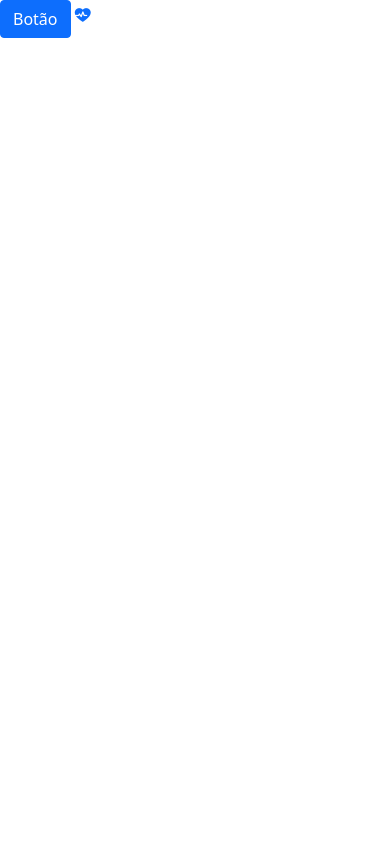
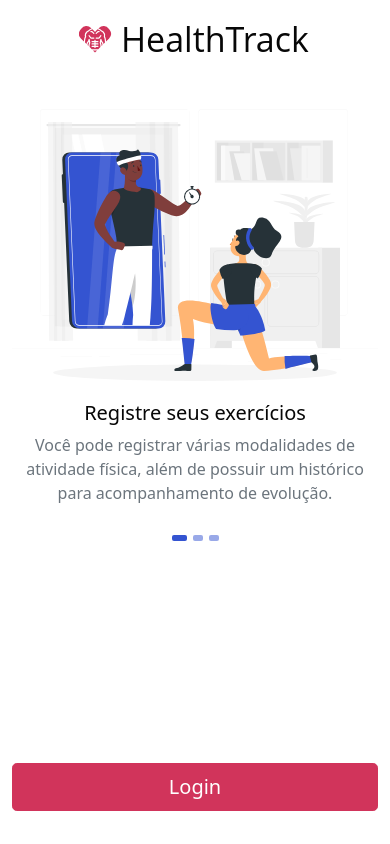
Before and after one commit to arielribeiror/health-track, a website: page index.html in a window 390 px wide. Drawn offline with nearby package versions, Linux system fonts and the light colour scheme; files that its build step writes are made by us from their sources.

Commit message:
intro page partial implements

```diff
--- a/index.html
+++ b/index.html
@@ -10,7 +10,142 @@
     <link rel="stylesheet" href="./src/assets/css/style.css" />
   </head>
   <body>
-    <button type="button" class="btn btn-primary">Botão</button>
-    <i class="icon icon-heart-beats text-primary"></i>
+    <div
+      class="modal fade"
+      id="loginModal"
+      tabindex="-1"
+      aria-labelledby="loginModalLabel"
+      aria-hidden="true"
+    >
+      <div class="modal-dialog">
+        <div class="modal-content">
+          <div class="modal-header">
+            <h5 class="modal-title" id="loginModalLabel">Modal title</h5>
+            <button
+              type="button"
+              class="btn-close"
+              data-bs-dismiss="modal"
+              aria-label="Close"
+            ></button>
+          </div>
+          <div class="modal-body">...</div>
+          <div class="modal-footer">
+            <button
+              type="button"
+              class="btn btn-secondary"
+              data-bs-dismiss="modal"
+            >
+              Close
+            </button>
+            <button type="button" class="btn btn-primary">Save changes</button>
+          </div>
+        </div>
+      </div>
+    </div>
+
+    <div class="container d-grid">
+      <header>
+        <div class="toolbar justify-content-center">
+          <img
+            src="./src/assets/images/health-track-logo.svg"
+            alt="Health Track Logo"
+          />
+        </div>
+      </header>
+
+      <main>
+        <section>
+          <div
+            id="carouselIndicators"
+            class="carousel carousel-dark slide"
+            data-bs-ride="carousel"
+            data-bs-interval="false"
+          >
+            <div class="carousel-inner">
+              <div class="carousel-item active">
+                <img
+                  src="./src/assets/images/personal-trainer.svg"
+                  class="d-block w-100"
+                  alt="..."
+                />
+                <div class="carousel-caption d-block">
+                  <h5>Registre seus exercícios</h5>
+                  <p>
+                    Você pode registrar várias modalidades de atividade física,
+                    além de possuir um histórico para acompanhamento de
+                    evolução.
+                  </p>
+                </div>
+              </div>
+              <div class="carousel-item">
+                <img
+                  src="./src/assets/images/personal-trainer.svg"
+                  class="d-block w-100"
+                  alt="..."
+                />
+                <div class="carousel-caption d-block">
+                  <h5>Third slide label</h5>
+                  <p>
+                    Some representative placeholder content for the third slide.
+                  </p>
+                </div>
+              </div>
+              <div class="carousel-item">
+                <img
+                  src="./src/assets/images/personal-trainer.svg"
+                  class="d-block w-100"
+                  alt="..."
+                />
+                <div class="carousel-caption d-block">
+                  <h5>Third slide label</h5>
+                  <p>
+                    Some representative placeholder content for the third slide.
+                  </p>
+                </div>
+              </div>
+            </div>
+            <div class="carousel-indicators">
+              <button
+                type="button"
+                data-bs-target="#carouselIndicators"
+                data-bs-slide-to="0"
+                class="active"
+                aria-current="true"
+                aria-label="Slide 1"
+              ></button>
+              <button
+                type="button"
+                data-bs-target="#carouselIndicators"
+                data-bs-slide-to="1"
+                aria-label="Slide 2"
+              ></button>
+              <button
+                type="button"
+                data-bs-target="#carouselIndicators"
+                data-bs-slide-to="2"
+                aria-label="Slide 3"
+              ></button>
+            </div>
+          </div>
+        </section>
+      </main>
+
+      <footer>
+        <div class="toolbar">
+          <div class="d-grid w-100">
+            <button
+              type="button"
+              class="btn btn-primary btn-lg"
+              data-bs-toggle="modal"
+              data-bs-target="#loginModal"
+            >
+              Login
+            </button>
+          </div>
+        </div>
+      </footer>
+    </div>
+
+    <script src="./node_modules/bootstrap/dist/js/bootstrap.bundle.min.js"></script>
   </body>
 </html>
--- a/src/global.scss
+++ b/src/global.scss
@@ -1,5 +1,9 @@
-/* Theme */
+/* Variables */
 @import "../src/theme/variables.scss";
 
 /* Bootstrap */
 @import "../node_modules/bootstrap/scss/bootstrap.scss";
+
+/* Theme */
+@import "../src/theme/carousel.scss";
+@import "../src/theme/layout.scss";
--- /dev/null
+++ b/src/theme/carousel.scss
@@ -0,0 +1,33 @@
+.carousel-caption {
+  position: relative;
+  left: 0;
+  right: 0;
+  bottom: 0;
+}
+
+.carousel-dark .carousel-caption h5 {
+  color: $dark;
+}
+.carousel-dark .carousel-caption p {
+  color: $gray;
+}
+
+.carousel-indicators {
+  bottom: -1rem;
+}
+
+.carousel-indicators [data-bs-target] {
+  width: 10px;
+  height: 6px;
+  border-radius: 2px;
+  border: 0;
+  transition: width 0.25s;
+}
+
+.carousel-indicators .active {
+  width: 15px;
+}
+
+.carousel-dark .carousel-indicators [data-bs-target] {
+  background-color: $secondary;
+}
--- /dev/null
+++ b/src/theme/layout.scss
@@ -0,0 +1,29 @@
+.container.d-grid {
+  grid-template-rows: [header] 97px [main] auto [footer] 97px;
+  height: 100vh;
+  grid-row-gap: 0.75rem;
+}
+
+header {
+  grid-row: header;
+}
+
+.toolbar {
+  padding-top: 1rem;
+  padding-bottom: 1.5rem;
+  display: flex;
+}
+
+main {
+  grid-row: main;
+}
+
+footer {
+  grid-row: footer;
+}
+
+header,
+main,
+footer {
+  position: relative;
+}
--- a/src/theme/variables.scss
+++ b/src/theme/variables.scss
@@ -11,11 +11,14 @@ $cyan: #0dcaf0;
 $white: #fff;
 $gray: #6c757d;
 $gray-dark: #343a40;
-$primary: #0d6efd;
-$secondary: #6c757d;
+
+$primary: #D1345B;
+$secondary: #3454D1;
+
 $success: #198754;
 $info: #0dcaf0;
 $warning: #ffc107;
 $danger: #dc3545;
+
 $light: #f8f9fa;
-$dark: #212529;
+$dark: #070707;
```
